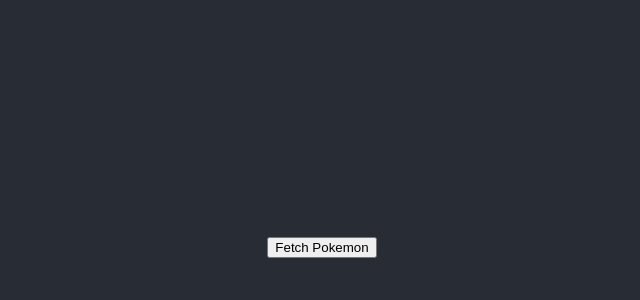
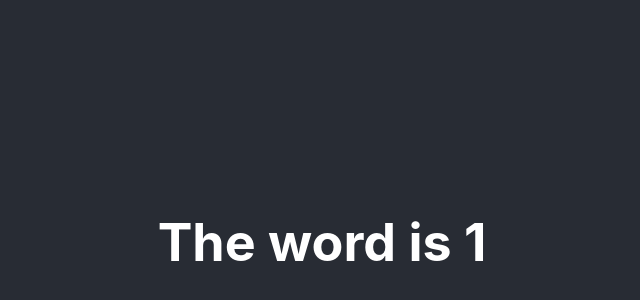
Before and after one commit to achan9528/coding_dojo_mern_stack, a React (Create React App) app in the folder my-first-react-app/: page /1/1/1 in a window 1280 px wide. Shown: the part 158-458 px from the top of the page, without its empty margins (318-958 px from the left). Built offline with nearby package versions, Linux system fonts and the light colour scheme.

Commit message:
adding Routing Practice

```diff
--- a/my-first-react-app/package.json
+++ b/my-first-react-app/package.json
@@ -3,6 +3,7 @@
   "version": "0.1.0",
   "private": true,
   "dependencies": {
+    "@reach/router": "^1.3.4",
     "@testing-library/jest-dom": "^5.11.9",
     "@testing-library/react": "^11.2.5",
     "@testing-library/user-event": "^12.8.1",
--- a/my-first-react-app/src/App.js
+++ b/my-first-react-app/src/App.js
@@ -1,6 +1,7 @@
 import './App.css';
 import React, { useEffect, useState } from 'react';
-import axios from 'axios';
+import { Router } from '@reach/router';
+// import axios from 'axios';
 // import PersonCard from './components/PersonCard'
 // import HookForm from './components/HookForm'
 // import ColorForm from './components/ColorForm'
@@ -9,6 +10,11 @@
 // import ToDoList from './components/ToDoList/ToDoList'
 // import ToDoListForm from './components/ToDoList/ToDoListForm'
 // import PokemonList from './components/PokemonAPI/fetch'
+import Welcome from './components/RoutingPractice/Welcome'
+import Number from './components/RoutingPractice/Number'
+import Text from './components/RoutingPractice/Text'
+import Text2 from './components/RoutingPractice/Text2'
+// import {Welcome, Number, Text, Text2} from './components/RoutingPractice/Home'
 
 function App() {
   // Box Generator
@@ -37,8 +43,8 @@
   // }
 
   // const [pokemon, setPokemon] = useState([])
-  const [responseData, setResponseData] = useState(null);
-  const getPokemon = () => {
+  // const [responseData, setResponseData] = useState(null);
+  // const getPokemon = () => {
     // fetch("https://pokeapi.co/api/v2/pokemon?limit=2000")
     //   .then(response => {
     //     return response.json();
@@ -49,16 +55,16 @@
     //     console.log(err);
     //   })
 
-    axios.get("https://pokeapi.co/api/v2/pokemon?limit=2000")
-      .then(response => {
-        // console.log(response.data);
-        setResponseData(response.data.results.map( (index,i) => (
-          <div key={i}>
-            {index.name}
-          </div>
-      )));
-      })
-  }
+  //   axios.get("https://pokeapi.co/api/v2/pokemon?limit=2000")
+  //     .then(response => {
+  //       // console.log(response.data);
+  //       setResponseData(response.data.results.map((index, i) => (
+  //         <div key={i}>
+  //           {index.name}
+  //         </div>
+  //       )));
+  //     })
+  // }
 
 
   return (
@@ -109,12 +115,19 @@
         <ToDoList tasks={tasks} removeTask={removeTask}></ToDoList> */}
 
         {/* PokemonAPIFetch */}
-        <div>
+        {/* <div>
           <button onClick={getPokemon}>Fetch Pokemon</button>
           {responseData}
-        </div>
+          {/* <PokemonList pokemon={pokemon}></PokemonList> */}
+        {/* </div> */}
 
-        {/* <PokemonList pokemon={pokemon}></PokemonList> */}
+        <Router>
+          <Welcome path="/home"></Welcome>
+          <Number path="/:id"></Number>
+          <Text path="/:word"></Text>
+          <Text2 path="/:word/:textColor/:bgColor"></Text2>
+        </Router>
+
       </header>
     </div>
   );
--- /dev/null
+++ b/my-first-react-app/src/components/RoutingPractice/Home.jsx
@@ -0,0 +1,48 @@
+// import './App.css';
+// import React, { useEffect, useState } from 'react';
+// import { Router } from '@reach/router';
+// import { Welcome } from 'Welcome';
+// import { Number } from 'Number';
+// import { Text } from 'Text';
+// import { Text2 } from 'Text2';
+
+// const Welcome = (props) => {
+//     return (
+//         <div>
+//             <h1>Welcome</h1>
+//         </div>
+//     );
+// }
+
+// const Number = (props) => {
+//     return (
+//         <div>
+//             <h1>The number is {props.id}</h1>
+//         </div>
+//     )
+// }
+
+// const Text = (props) => {
+//     return (
+//         <div>
+//             <h1>The word is {props.word}</h1>
+//         </div>
+//     )
+// }
+
+// const Text2 = (props) => {
+//     const style = {
+//         color: props.textColor,
+//         backgroundColor: props.bgColor,
+//     }
+//     return (
+//         <div>
+//             <h1 style={style}>The word is {props.word}</h1>
+//         </div>
+//     )
+// }
+
+export * from './Welcome';
+export * from './Number';
+export * from './Text';
+export * from './Text2';
--- /dev/null
+++ b/my-first-react-app/src/components/RoutingPractice/Number.jsx
@@ -0,0 +1,9 @@
+const Number = (props) => {
+    return (
+        <div>
+            <h1>The number is {props.id}</h1>
+        </div>
+    )
+}
+
+export default Number;
--- /dev/null
+++ b/my-first-react-app/src/components/RoutingPractice/Text.jsx
@@ -0,0 +1,9 @@
+const Text = (props) => {
+    return (
+        <div>
+            <h1>The word is {props.word}</h1>
+        </div>
+    )
+}
+
+export default Text;
--- /dev/null
+++ b/my-first-react-app/src/components/RoutingPractice/Text2.jsx
@@ -0,0 +1,13 @@
+const Text2 = (props) => {
+    const style = {
+        color: props.textColor,
+        backgroundColor: props.bgColor,
+    }
+    return (
+        <div>
+            <h1 style={style}>The word is {props.word}</h1>
+        </div>
+    )
+}
+
+export default Text2;
--- /dev/null
+++ b/my-first-react-app/src/components/RoutingPractice/Welcome.jsx
@@ -0,0 +1,9 @@
+const Welcome = (props) => {
+    return (
+        <div>
+            <h1>Welcome</h1>
+        </div>
+    );
+}
+
+export default  Welcome;
```
Also changed, not shown: 1 other file (tests, documents, lock files or other folders).
